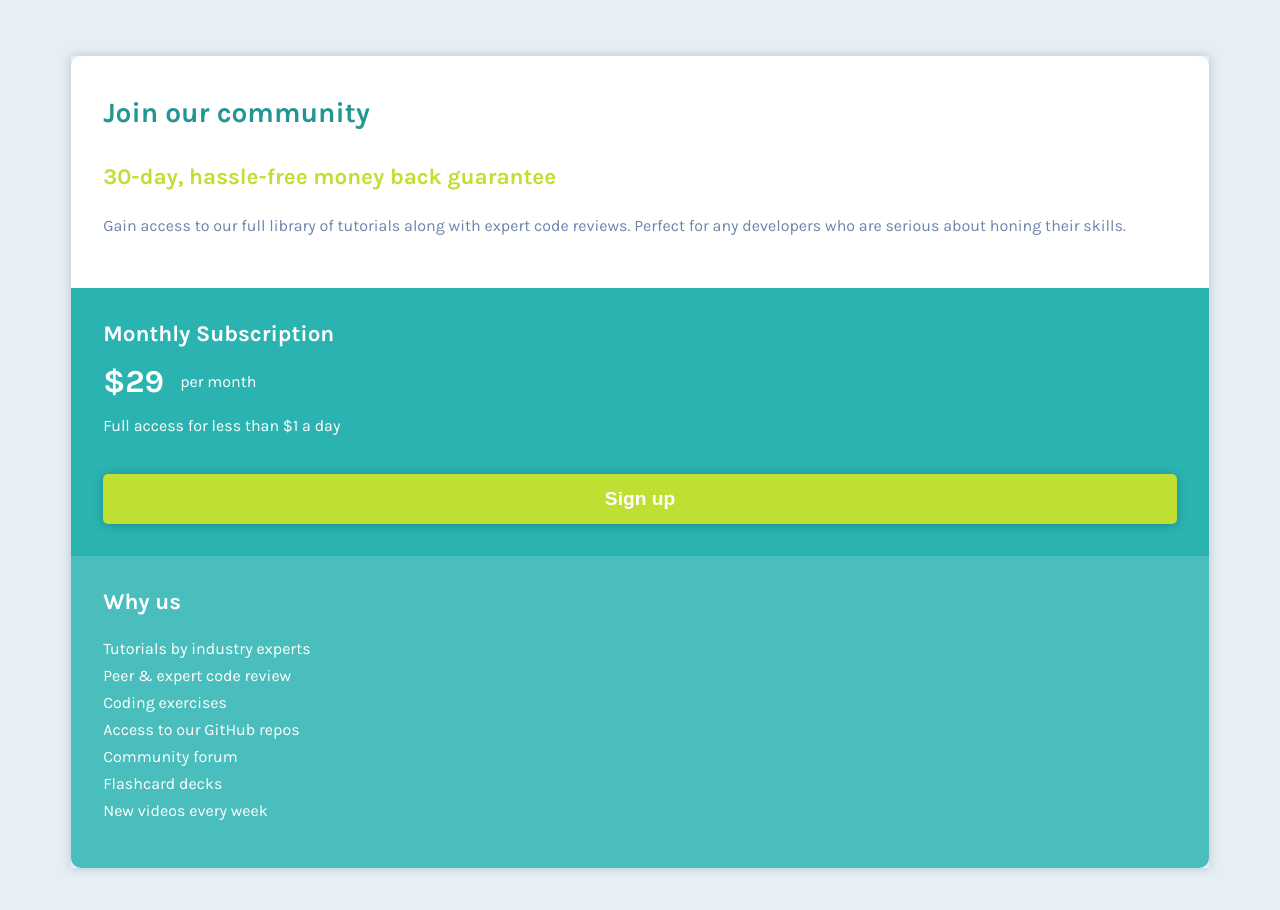
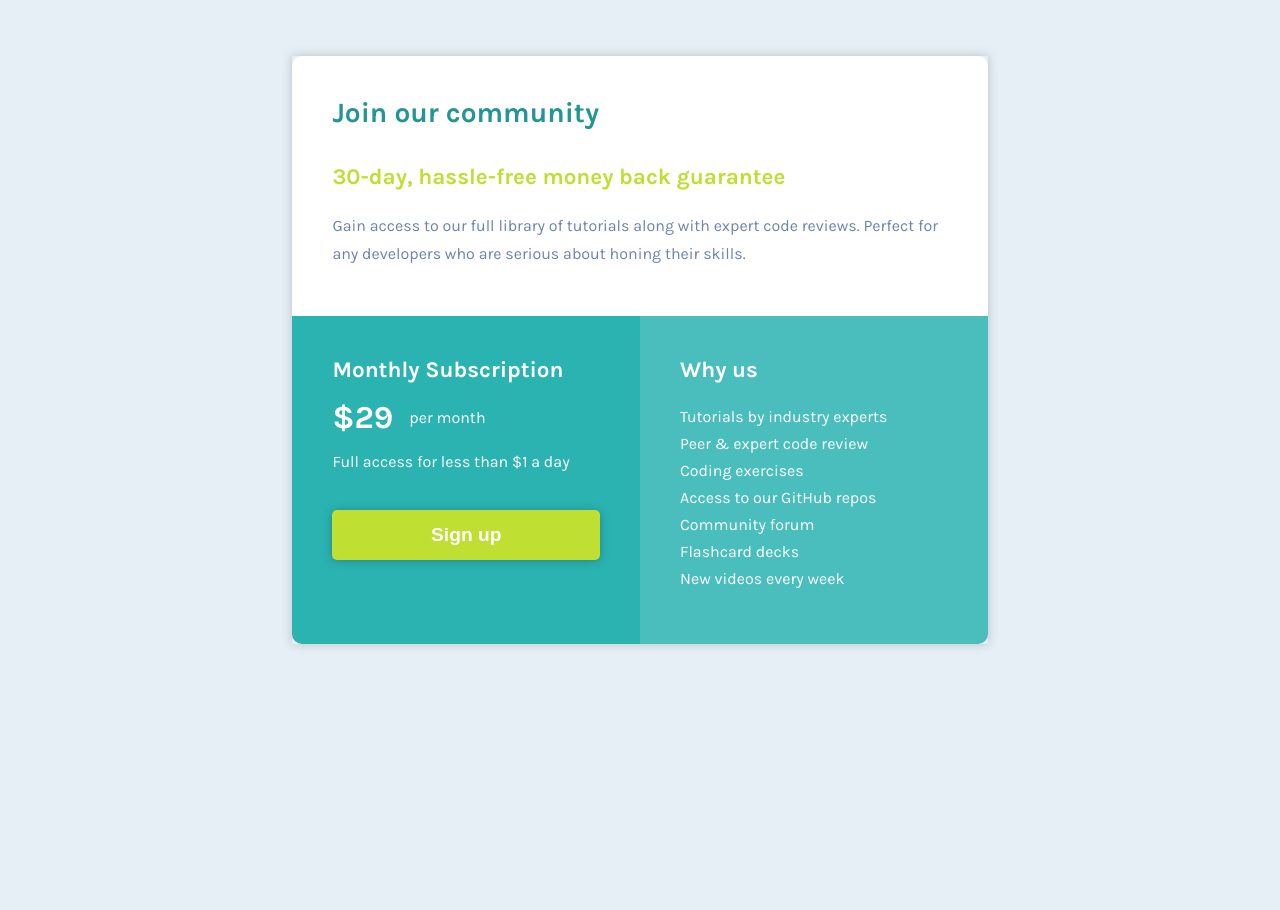
Before and after one commit to hellodeborahuk/price-grid-component, a plain HTML site: page index.html in a window 1280 px wide. After the commit the page ends 800 px from the top, so only its background shows below. Drawn offline with Linux system fonts and the light colour scheme.

Commit message:
Added desktop styles and updated readme

```diff
--- a/style.css
+++ b/style.css
@@ -94,3 +94,30 @@ li {
   padding-top: 0.5em;
 
 }
+
+@media (min-width: 992px) {
+
+  .container {
+    width: 55%;
+  }
+ section {
+   display: flex;
+   flex-direction: row;
+ }
+
+ .community {
+      padding: 2em 2.5em;
+ }
+
+ .subscription {
+   width: 50%;
+   border-bottom-left-radius: 10px;
+   padding: 2.5em;
+ }
+ .why-us {
+   width: 50%;
+  border-bottom-left-radius: 0;
+     padding: 2.5em;
+
+ }
+}
```
Also changed, not shown: 2 other files.
